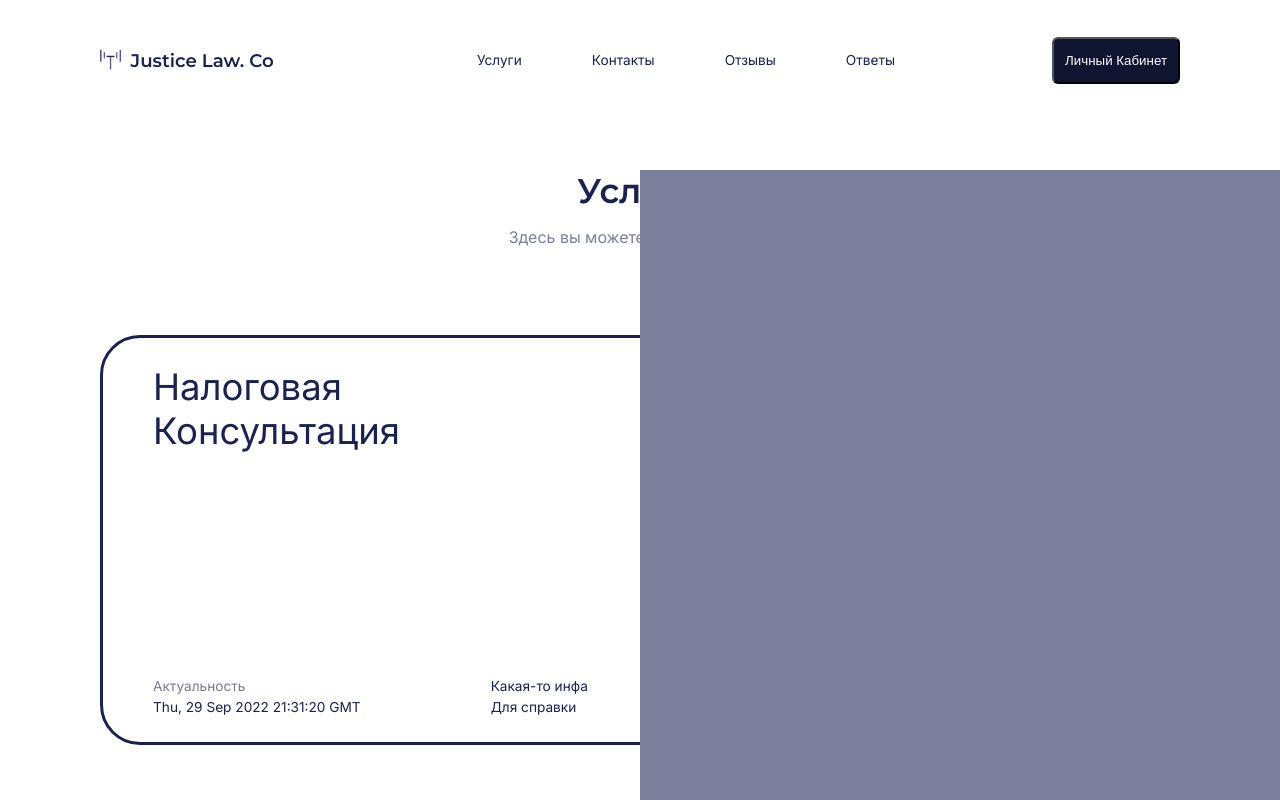
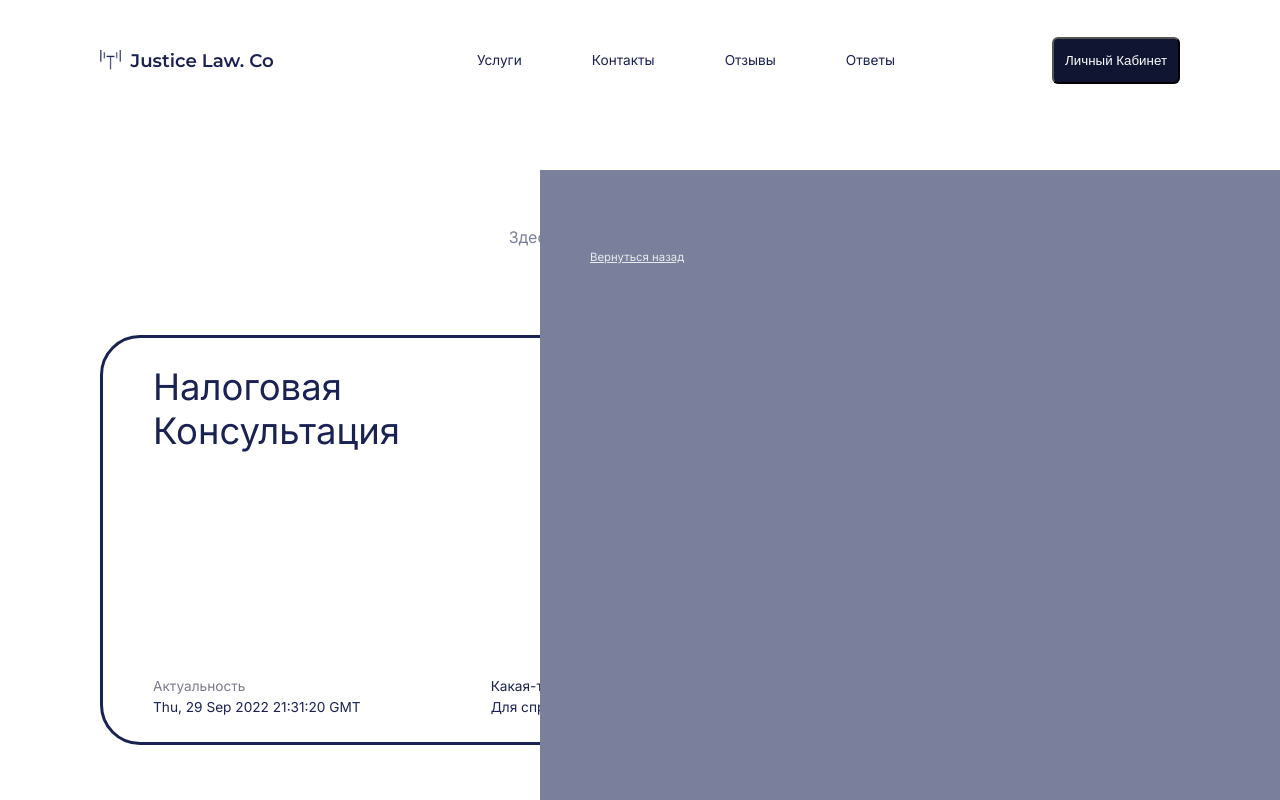
Before and after one commit to Nikityau/law-cite, a React app: page /home in a window 1280 px wide. Both pictures are taken after a click on the button "Услуги". Shown: the top 800 px of the page. Built offline with nearby package versions, Linux system fonts and the light colour scheme.

Commit message:
added way to work with modal in service page

```diff
--- a/src/assets/fonts/fonts.scss
+++ b/src/assets/fonts/fonts.scss
@@ -1,2 +1,2 @@
 @import url('https://fonts.googleapis.com/css2?family=Montserrat:wght@600&display=swap');
-@import url('https://fonts.googleapis.com/css2?family=Inter:wght@300;400;500;600&display=swap');
+@import url('https://fonts.googleapis.com/css2?family=Inter:wght@300;400;500;600;700&display=swap');
--- a/src/components/Pages/Home.page/&blocks/Contacts/__form/Contacts__form.jsx
+++ b/src/components/Pages/Home.page/&blocks/Contacts/__form/Contacts__form.jsx
@@ -4,8 +4,8 @@ import ConsultForm from "ui/UI.Kit.Components/ConsultForm/ConsultForm";
 
 const ContactsForm = () => {
 
-    const onSubmit = () => {
-
+    const onSubmit = (data) => {
+        console.log(data)
     }
 
     return (
--- a/src/components/Pages/Services.page/Services.page.jsx
+++ b/src/components/Pages/Services.page/Services.page.jsx
@@ -1,4 +1,4 @@
-import React from 'react';
+import React, {useState} from 'react';
 
 import Services__title from "components/Pages/Services.page/__title/Services__title";
 import Services__services from "components/Pages/Services.page/__services/Services__services";
@@ -11,12 +11,23 @@ import './style.common/__service-card/Services.page__sevices-card.scss'
 import './style.common/__service-modal/Services.page__service-modal.scss'
 
 const ServicesPage = () => {
+
+    const [currentService, setCurrService] = useState({})
+
+    const onServiceClickHandler = (service) => {
+        setCurrService(service)
+    }
+
     return (
         <main className={'services-page app__container'} id={'el'}>
             <div className={'services-page__inner-container el_padding_side_100'}>
                 <Services__title/>
-                <Services__services/>
-                <ServicesPage__serviceModal/>
+                <Services__services
+                    onServiceClickHandler={onServiceClickHandler}
+                />
+                <ServicesPage__serviceModal
+                    service={currentService}
+                />
             </div>
         </main>
     );
--- a/src/components/Pages/Services.page/__service-card/Services__service-card.jsx
+++ b/src/components/Pages/Services.page/__service-card/Services__service-card.jsx
@@ -1,9 +1,9 @@
 import React from 'react';
 
-const ServicesServiceCard = ({ service }) => {
+const ServicesServiceCard = ({ service, onBtnClickHandler }) => {
 
     const clickHandler = () => {
-
+        onBtnClickHandler(service)
     }
 
     return (
--- a/src/components/Pages/Services.page/__service-modal/Services.page__service-modal.jsx
+++ b/src/components/Pages/Services.page/__service-modal/Services.page__service-modal.jsx
@@ -1,9 +1,49 @@
-import React from 'react';
+import React, {useRef} from 'react';
+import Button from "ui/UI.Kit.Components/Button/Button";
 
 const ServicesPageServiceModal = ({ service, isOpen }) => {
+
+    const modalRef = useRef(undefined)
+
+    const onBuyFile = () => {
+
+    }
+
+    const onConsult = () => {
+
+    }
+
     return (
-        <div className={'services-page__service-modal'}>
-
+        <div className={'services-page__service-modal service-modal'} ref={modalRef}>
+            <div className={'service-modal__go-back-btn'}>
+                <button>
+                    Вернуться назад
+                </button>
+            </div>
+            <div className={'service-modal__service-title'}>
+                <h3> { service.service_title } </h3>
+            </div>
+            <div className={'service-modal__service-description'}>
+                <p> { service.service_description }  </p>
+            </div>
+            <div className={'service-modal__spec-btns'}>
+                {
+                    service.service_can_buy_file &&
+                    <Button
+                        classNames={['service-modal__btn']}
+                        text={'Купить Файл'}
+                        onClickHandler={onBuyFile}
+                    />
+                }
+                {
+                    service.service_can_consult &&
+                    <Button
+                    classNames={['service-modal__btn']}
+                    text={'Консультация'}
+                    onClickHandler={onConsult}
+                    />
+                }
+            </div>
         </div>
     );
 };
--- a/src/components/Pages/Services.page/__services/Services__services.jsx
+++ b/src/components/Pages/Services.page/__services/Services__services.jsx
@@ -3,7 +3,7 @@ import React from 'react';
 import  { servicesArr } from './Services__services.preset'
 import Services__serviceCard from "components/Pages/Services.page/__service-card/Services__service-card";
 
-const ServicesServices = () => {
+const ServicesServices = ({ onServiceClickHandler }) => {
 
     return (
         <div className={'services-page__services-container'}>
@@ -12,6 +12,7 @@ const ServicesServices = () => {
                     <Services__serviceCard
                         key={index}
                         service={service}
+                        onBtnClickHandler={onServiceClickHandler}
                     />
                 )
             }
--- a/src/components/Pages/Services.page/style.common/__service-modal/Services.page__service-modal.scss
+++ b/src/components/Pages/Services.page/style.common/__service-modal/Services.page__service-modal.scss
@@ -6,7 +6,76 @@
   width: 50%;
   height: 100vh;
 
-  transform: translate(0,0);
+  transform: translate(0, 0);
 
   background: #7A7F9B;
 }
+
+.service-modal {
+  padding: 80px 50px;
+
+  .service-modal__go-back-btn {
+    button {
+      background: unset;
+      border: unset;
+
+      font-family: var(--font-fam-inter);
+      font-weight: 400;
+      font-size: 1rem;
+
+      color: #E9EBEC;
+
+      text-decoration: underline;
+    }
+  }
+
+  .service-modal__service-title,
+  .service-modal__service-description,
+  .service-modal__spec-btns
+  {
+    max-width: 70%;
+
+    margin-top: 77px;
+
+    h3 {
+      font-family: var(--font-fam-inter);
+      font-weight: 400;
+      font-size: 2.5rem;
+
+      color: #fff;
+    }
+  }
+
+  .service-modal__service-description {
+    margin-top: 25px;
+
+    p {
+      font-family: var(--font-fam-inter);
+      font-weight: 400;
+      font-size: 1.5rem;
+
+      color: rgba(255, 255, 255, 0.6);
+
+      text-shadow: 2px 2px 20px rgba(0, 0, 0, 0.19);
+    }
+  }
+
+  .service-modal__spec-btns {
+    margin-top: 36px;
+
+    display: flex;
+    flex-wrap: wrap;
+    gap: 40px;
+
+    .service-modal__btn {
+      font-family: var(--font-fam-inter);
+      font-weight: 700;
+
+      border: unset;
+
+      background: #fff;
+
+      color: #797C8C;
+    }
+  }
+}
```
